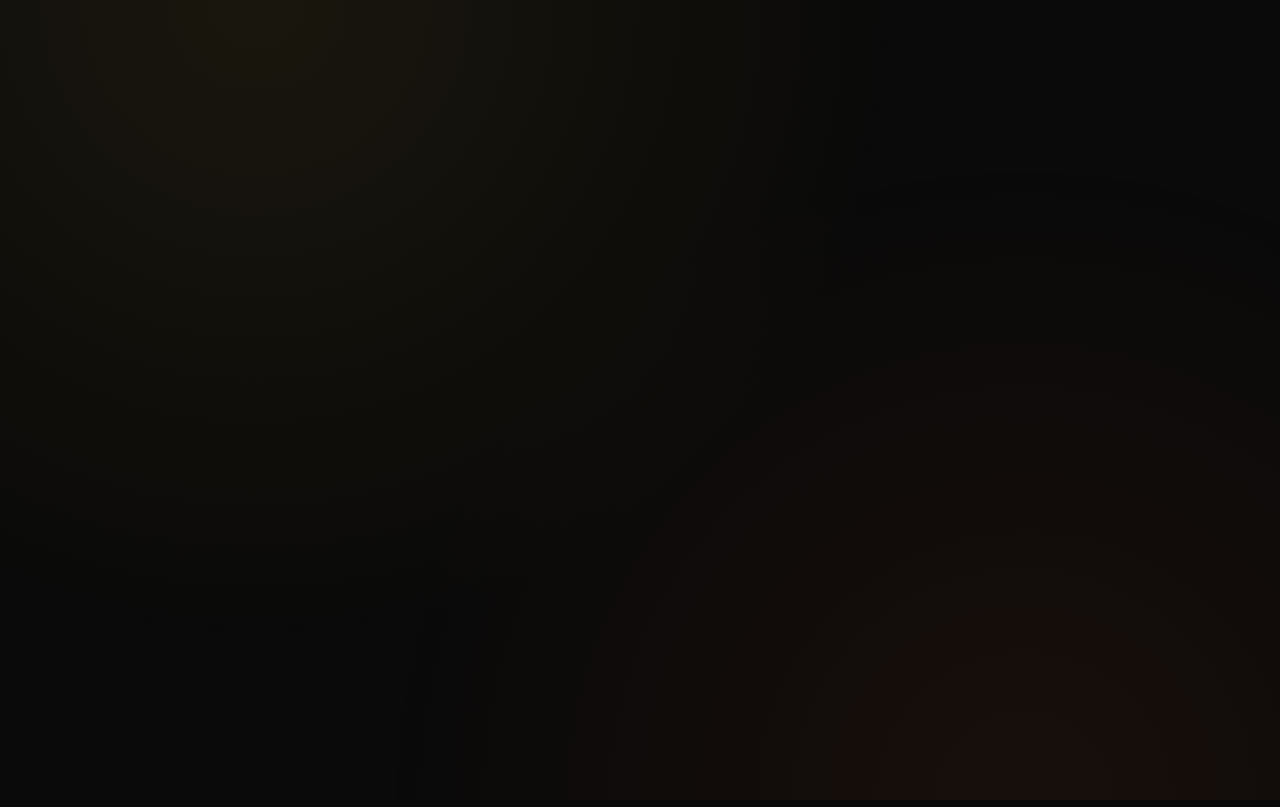
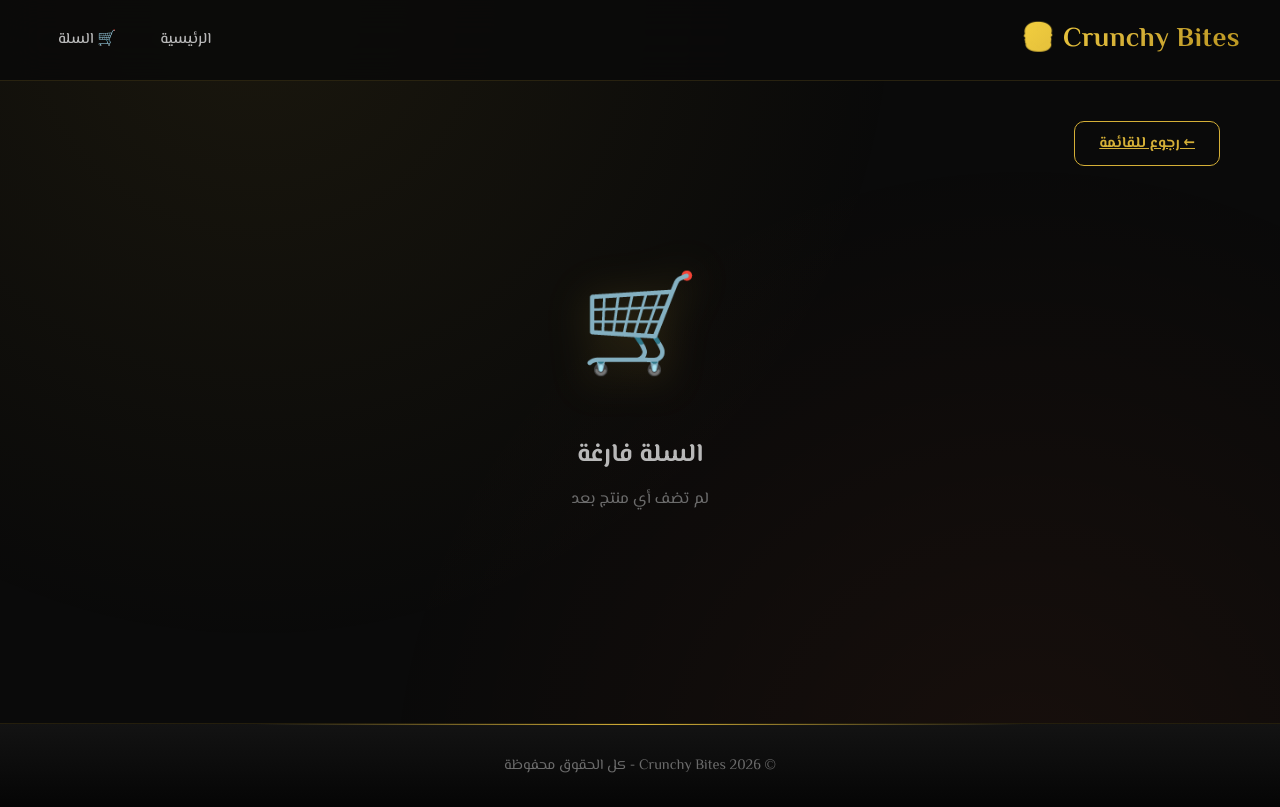
Before and after one commit to hamoody7721a/crunchy-bites, a React (Vite) app: page /cart in a window 1280 px wide. Before the commit this address had no page. Built offline with nearby package versions, Linux system fonts and the light colour scheme.

Commit message:
إصلاح السلة + ربط Header بالتنقل

```diff
--- a/src/App.jsx
+++ b/src/App.jsx
@@ -13,6 +13,7 @@ import Header from './components/Header'
 import Card from './components/Card'
 import Footer from './components/Footer'
 import Admin from './pages/Admin'
+import Cart from './pages/Cart'
 import { useCart } from './context/CartContext'
 import './App.css'
 
@@ -40,11 +41,11 @@ function Section({ title, items }) {
         {items.map(item => (
           <SwiperSlide key={item.id}>
             <Card
-             title={item.name}
-             price={item.price}
-             emoji={item.emoji}
-             image={item.image}
-             onAdd={() => addItem(item)}
+              title={item.name}
+              price={item.price}
+              emoji={item.emoji}
+              image={item.image}
+              onAdd={() => addItem(item)}
             />
           </SwiperSlide>
         ))}
@@ -115,6 +116,7 @@ function App() {
   return (
     <Routes>
       <Route path="/" element={<HomePage />} />
+      <Route path="/cart" element={<Cart />} />
       <Route path="/admin" element={<Admin />} />
     </Routes>
   )
--- a/src/components/Footer.jsx
+++ b/src/components/Footer.jsx
@@ -1,6 +1,6 @@
 function Footer() {
   return (
-    <footer>
+    <footer className="footer">
       <p>© 2026 Crunchy Bites - كل الحقوق محفوظة</p>
     </footer>
   )
--- a/src/components/Header.jsx
+++ b/src/components/Header.jsx
@@ -1,21 +1,18 @@
+import { Link } from 'react-router-dom'
 import { useCart } from '../context/CartContext'
 
-function Header({ onCartClick }) {
+function Header() {
   const { count } = useCart()
 
   return (
     <header className="header">
       <h1>Crunchy Bites 🍔</h1>
       <nav>
-        <a href="#">الرئيسية</a>
-        <a href="#">القائمة</a>
-        <a href="#" className="cart-link" onClick={(e) => {
-          e.preventDefault()
-          onCartClick()
-        }}>
+        <Link to="/">الرئيسية</Link>
+        <Link to="/cart" className="cart-link">
           🛒 السلة
           {count > 0 && <span className="cart-badge">{count}</span>}
-        </a>
+        </Link>
       </nav>
     </header>
   )
--- a/src/pages/Cart.jsx
+++ b/src/pages/Cart.jsx
@@ -1,20 +1,20 @@
+import { Link } from 'react-router-dom'
 import { useCart } from '../context/CartContext'
+import Header from '../components/Header'
+import Footer from '../components/Footer'
 
 // ⚠️ غيّر هذا الرقم لرقم واتساب المطعم (بدون + وبدون 00)
-// مثال: سوريا → 963xxxxxxxxx
-const WHATSAPP_NUMBER = '963987415935'
+const WHATSAPP_NUMBER = '963999999999'
 
 function Cart() {
   const { items, removeItem, updateQuantity, clearCart, total } = useCart()
 
-  // إنشاء رسالة الواتساب
   function sendOrder() {
     if (items.length === 0) {
       alert('السلة فارغة!')
       return
     }
 
-    // بناء نص الرسالة
     let message = '🍔 *طلب جديد من Crunchy Bites*\n\n'
     message += '*الأصناف:*\n'
 
@@ -25,26 +25,25 @@ function Cart() {
     message += `\n*المجموع:* ${total} ل.س\n`
     message += '\nشكراً! 🙏'
 
-    // فتح واتساب
     const url = `https://wa.me/${WHATSAPP_NUMBER}?text=${encodeURIComponent(message)}`
     window.open(url, '_blank')
   }
 
-  // السلة فارغة
-  if (items.length === 0) {
   return (
+    <div>
+      <Header />
+
       <main className="main">
+        <Link to="/" className="back-btn">← رجوع للقائمة</Link>
+
+        {items.length === 0 ? (
           <div className="empty-cart">
             <div className="empty-icon">🛒</div>
             <h2>السلة فارغة</h2>
             <p>لم تضف أي منتج بعد</p>
           </div>
-      </main>
-    )
-  }
-
-  return (
-    <main className="main">
+        ) : (
+          <>
             <h1 className="page-title">🛒 سلة الطلبات</h1>
 
             <div className="cart-list">
@@ -93,7 +92,12 @@ function Cart() {
                 </button>
               </div>
             </div>
+          </>
+        )}
       </main>
+
+      <Footer />
+    </div>
   )
 }
 
```
Lines whose indentation alone changed are shown as unchanged.
